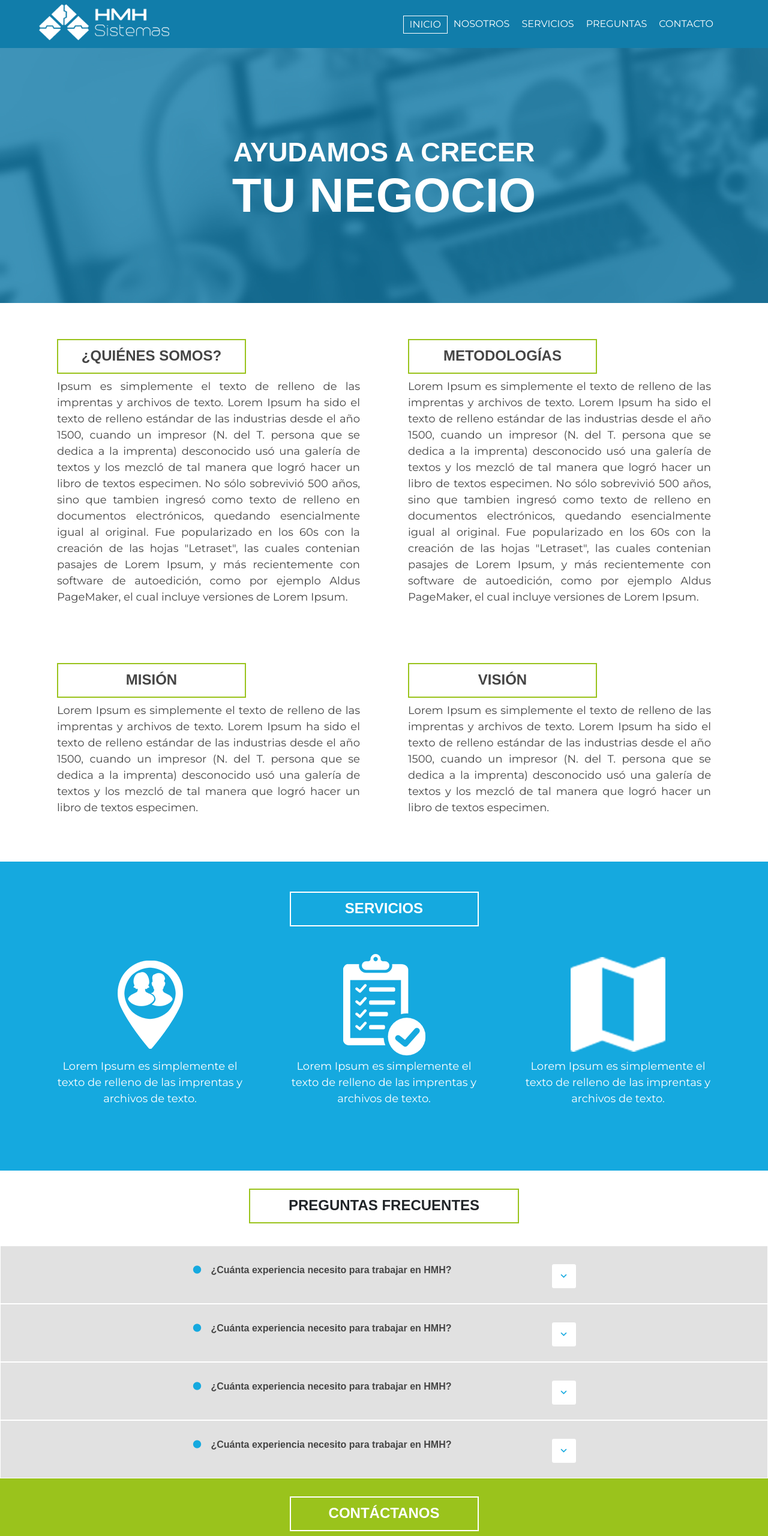
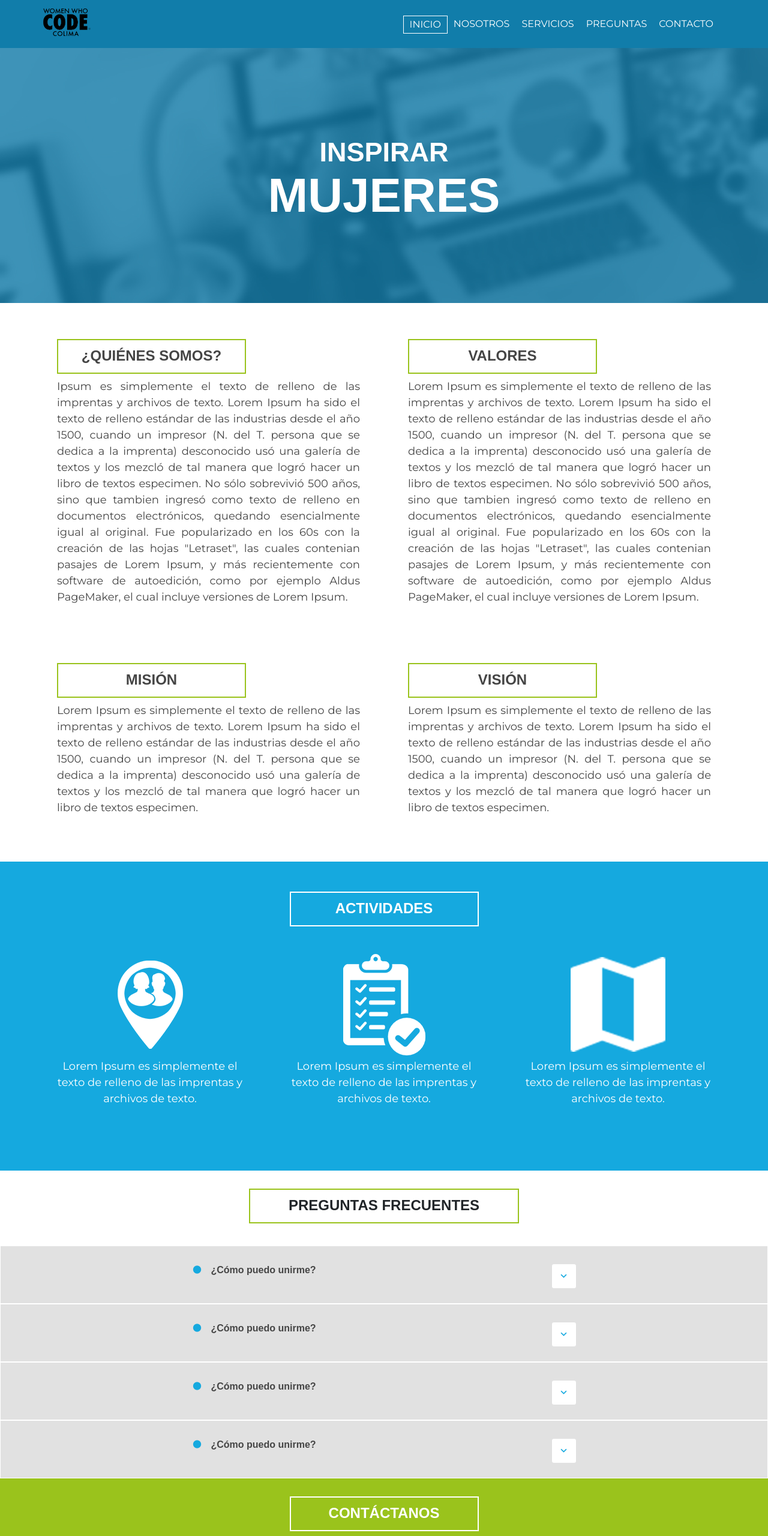
Before and after one commit to RoverWire/taller-html-css, a plain HTML site: page index.html in a window 1280 px wide. Shown: the top 2560 px of the page at 60% size. Drawn offline with nearby package versions, Linux system fonts and the light colour scheme.

Commit message:
Cambio de textos

```diff
--- a/index.html
+++ b/index.html
@@ -2,19 +2,19 @@
 <head>
     <meta charset="UTF-8">
     <!--<meta name="viewport" content="width=device-width, initial-scale=1.0">-->
-    <title>HMH</title>
+    <title>WWC</title>
     <link rel="stylesheet" href="https://cdn.materialdesignicons.com/2.4.85/css/materialdesignicons.min.css">
     <link href="https://fonts.googleapis.com/css?family=Montserrat" rel="stylesheet">
     <link rel="stylesheet" href="https://stackpath.bootstrapcdn.com/bootstrap/4.1.1/css/bootstrap.min.css" integrity="sha384-WskhaSGFgHYWDcbwN70/dfYBj47jz9qbsMId/iRN3ewGhXQFZCSftd1LZCfmhktB" crossorigin="anonymous">
     <link rel="stylesheet" type="text/css" media="all" href="css/estilo.css">
-    <link rel='shortcut icon' type='image/x-icon' href='img/favicon.ico' />
+    <link rel='shortcut icon' type='image/x-icon' href='img/calavera.png' />
 </head>
 <body>
     <header>
         <div class="container">
             <div class="row">
                 <div id="contenedor-logo" class="col-12 col-md-4">
-                    <img src="img/logo_hmh_blanco.png" alt="">
+                    <img src="img/logo.png" alt="">
                 </div>
                 <div id="contenedor-menu" class="col-12 col-md-8">
                     <nav id="menu" class="navbar navbar-expand-md">
@@ -44,8 +44,8 @@
     </header>
     <div id="body">
         <section id="inicio">
-                <div>Ayudamos a crecer</div>
-                <div>tu negocio</div>
+                <div>inspirar</div>
+                <div>mujeres</div>
         </section>
         <div class="container">
             <section id="nosotros">
@@ -57,7 +57,7 @@
                         </p>
                     </article>
                     <article class="articulo col-md-6  col-sm-12">
-                        <h3>Metodologías</h3>
+                        <h3>Valores</h3>
                         <p>
                             Lorem Ipsum es simplemente el texto de relleno de las imprentas y archivos de texto. Lorem Ipsum ha sido el texto de relleno estándar de las industrias desde el año 1500, cuando un impresor (N. del T. persona que se dedica a la imprenta) desconocido usó una galería de textos y los mezcló de tal manera que logró hacer un libro de textos especimen. No sólo sobrevivió 500 años, sino que tambien ingresó como texto de relleno en documentos electrónicos, quedando esencialmente igual al original. Fue popularizado en los 60s con la creación de las hojas "Letraset", las cuales contenian pasajes de Lorem Ipsum, y más recientemente con software de autoedición, como por ejemplo Aldus PageMaker, el cual incluye versiones de Lorem Ipsum.
                         </p>
@@ -82,7 +82,7 @@
         <section id="servicios">
             <div class="container">
                 <div class="contenedor-titulo">
-                    <h2>Servicios</h2>
+                    <h2>Actividades</h2>
                 </div>
                 <div class="row">
                     <figure class="articulo col-md-4 col-sm-12">
@@ -106,7 +106,7 @@
                 </div>
                 <div id="pregunta-1" class="pregunta">
                     <div class="contenedor-pregunta pregunta-titulo">
-                        <h6><i class="mdi mdi-brightness-1"></i>¿Cuánta experiencia necesito para trabajar en HMH? <button class="btn btn-sm btn-pregunta" data-pregunta="1"><i class="mdi mdi-chevron-down"></i></button></h6>
+                        <h6><i class="mdi mdi-brightness-1"></i>¿Cómo puedo unirme? <button class="btn btn-sm btn-pregunta" data-pregunta="1"><i class="mdi mdi-chevron-down"></i></button></h6>
                     </div>
                     <div id="contenido-1" class="contenedor-pregunta pregunta-contenido">
                         <p>
@@ -116,7 +116,7 @@
                 </div>
                 <div id="pregunta-2" class="pregunta">
                     <div class="contenedor-pregunta pregunta-titulo">
-                        <h6><i class="mdi mdi-brightness-1"></i>¿Cuánta experiencia necesito para trabajar en HMH? <button class="btn btn-sm btn-pregunta"  data-pregunta="2"><i class="mdi mdi-chevron-down"></i></button></h6>
+                        <h6><i class="mdi mdi-brightness-1"></i>¿Cómo puedo unirme? <button class="btn btn-sm btn-pregunta"  data-pregunta="2"><i class="mdi mdi-chevron-down"></i></button></h6>
                     </div>
                     <div id="contenido-2" class="contenedor-pregunta pregunta-contenido">
                         <p>
@@ -126,7 +126,7 @@
                 </div>
                 <div id="pregunta-3" class="pregunta">
                     <div class="contenedor-pregunta pregunta-titulo">
-                        <h6><i class="mdi mdi-brightness-1"></i>¿Cuánta experiencia necesito para trabajar en HMH? <button class="btn btn-sm btn-pregunta" data-pregunta="3"><i class="mdi mdi-chevron-down"></i></button></h6>
+                        <h6><i class="mdi mdi-brightness-1"></i>¿Cómo puedo unirme? <button class="btn btn-sm btn-pregunta" data-pregunta="3"><i class="mdi mdi-chevron-down"></i></button></h6>
                     </div>
                     <div id="contenido-3" class="contenedor-pregunta pregunta-contenido">
                         <p>
@@ -136,7 +136,7 @@
                 </div>
                 <div id="pregunta-4" class="pregunta">
                     <div class="contenedor-pregunta pregunta-titulo">
-                        <h6><i class="mdi mdi-brightness-1"></i>¿Cuánta experiencia necesito para trabajar en HMH? <button class="btn btn-sm btn-pregunta"  data-pregunta="4"><i class="mdi mdi-chevron-down"></i></button></h6>
+                        <h6><i class="mdi mdi-brightness-1"></i>¿Cómo puedo unirme? <button class="btn btn-sm btn-pregunta"  data-pregunta="4"><i class="mdi mdi-chevron-down"></i></button></h6>
                     </div>
                     <div id="contenido-4" class="contenedor-pregunta pregunta-contenido">
                         <p>
@@ -165,7 +165,7 @@
     </div>
 </body>
 <footer>
-        ©Todos los derechos reservados a <span>HMH SISTEMAS®</span> 2018
+        ©Todos los derechos reservados a <span>Women Who Code® Colima</span> 2020
     <script src="https://code.jquery.com/jquery-3.3.1.min.js" integrity="sha256-FgpCb/KJQlLNfOu91ta32o/NMZxltwRo8QtmkMRdAu8=" crossorigin="anonymous"></script>
     <script src="https://cdnjs.cloudflare.com/ajax/libs/popper.js/1.14.3/umd/popper.min.js" integrity="sha384-ZMP7rVo3mIykV+2+9J3UJ46jBk0WLaUAdn689aCwoqbBJiSnjAK/l8WvCWPIPm49" crossorigin="anonymous"></script>
     <script src="https://stackpath.bootstrapcdn.com/bootstrap/4.1.1/js/bootstrap.min.js" integrity="sha384-smHYKdLADwkXOn1EmN1qk/HfnUcbVRZyYmZ4qpPea6sjB/pTJ0euyQp0Mk8ck+5T" crossorigin="anonymous"></script>
```
Also changed, not shown: img/calavera.png (added), img/logo.png (added).
